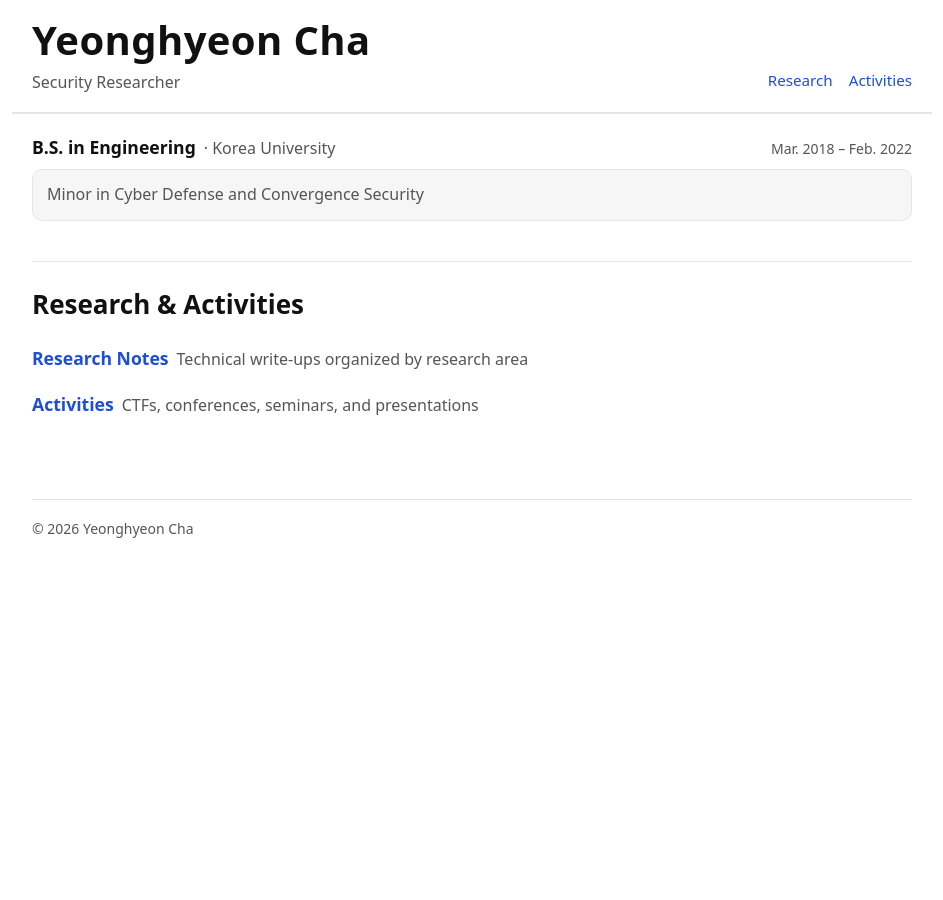
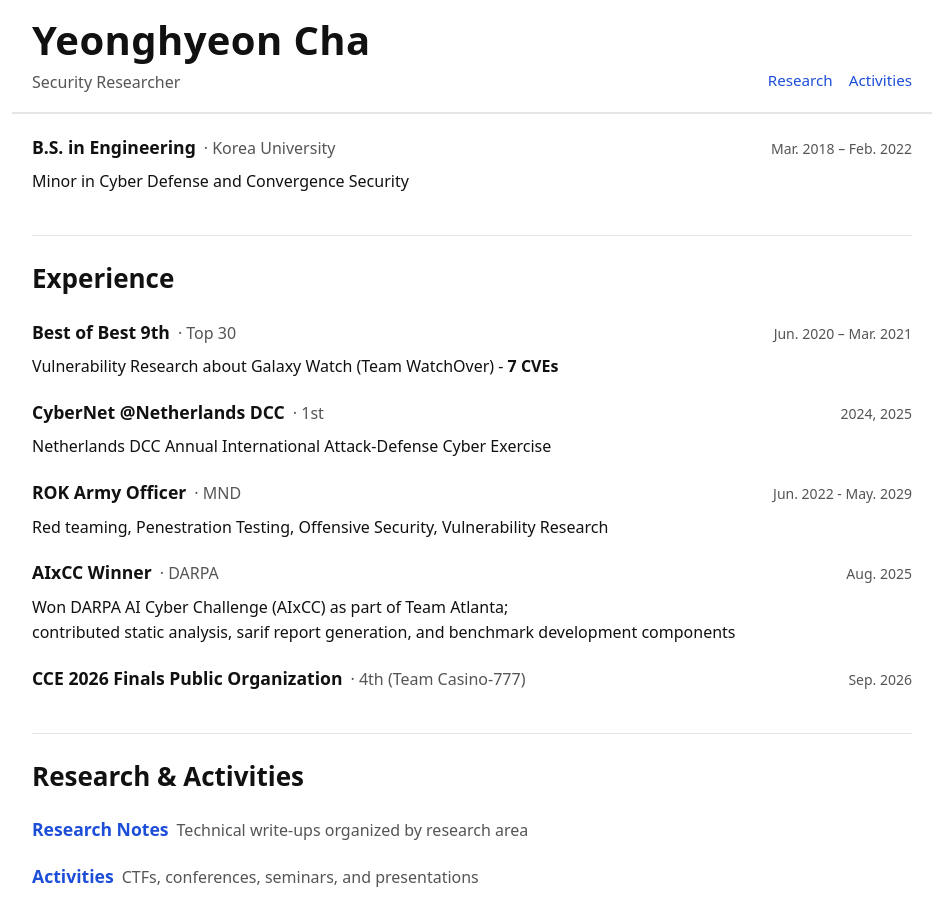
Before and after one commit to h31md4llr/h31md4llr.github.io, a Jekyll site: the page built from index.md, in a window 1280 px wide and 900 px high, scrolled down 594 px. Shown: the whole window, without its empty margins (168-1111 px from the left). Built offline with Jekyll 4.4.1, drawn with Linux system fonts in a browser that asks for light colours; before the commit the page ends 1206 px from its top, so only the background shows below that.

Commit message:
feat: add experience

```diff
--- a/index.md
+++ b/index.md
@@ -48,7 +48,52 @@ layout: home
       <span class="home-org">· Korea University</span>
       <span class="home-dates">Mar. 2018 – Feb. 2022</span>
     </div>
-    <p class="home-note">Minor in Cyber Defense and Convergence Security</p>
+    <p>Minor in Cyber Defense and Convergence Security</p>
+  </article>
+</section>
+
+<section class="home-section" id="experience">
+  <h2> Experience </h2>
+
+  <article class="home-entry">
+    <div class="home-entry-header">
+      <span class="home-role">Best of Best 9th</span>
+      <span class="home-org">· Top 30</span>
+      <span class="home-dates">Jun. 2020 – Mar. 2021</span>
+    </div>
+    <p>Vulnerability Research about Galaxy Watch (Team WatchOver) - <strong>7 CVEs</strong></p>
+  </article>
+  <article class="home-entry">
+    <div class="home-entry-header">
+      <span class="home-role">CyberNet @Netherlands DCC</span>
+      <span class="home-org">· 1st</span>
+      <span class="home-dates">2024, 2025</span>
+    </div>
+    <p>Netherlands DCC Annual International Attack-Defense Cyber Exercise</p>
+  </article>
+  <article class="home-entry">
+    <div class="home-entry-header">
+      <span class="home-role">ROK Army Officer</span>
+      <span class="home-org">· MND</span>
+      <span class="home-dates">Jun. 2022 - May. 2029</span>
+    </div>
+    <p>Red teaming, Penestration Testing, Offensive Security, Vulnerability Research</p>
+  </article>
+  <article class="home-entry">
+    <div class="home-entry-header">
+      <span class="home-role">AIxCC Winner</span>
+      <span class="home-org">· DARPA</span>
+      <span class="home-dates">Aug. 2025</span>
+    </div>
+    <p>Won DARPA AI Cyber Challenge (AIxCC) as part of Team Atlanta;<br>
+    contributed static analysis, sarif report generation, and benchmark development components</p>
+  </article>
+  <article class="home-entry">
+    <div class="home-entry-header">
+      <span class="home-role">CCE 2026 Finals Public Organization</span>
+      <span class="home-org">· 4th (Team Casino-777)</span>
+      <span class="home-dates">Sep. 2026</span>
+    </div>
   </article>
 </section>
 
```
